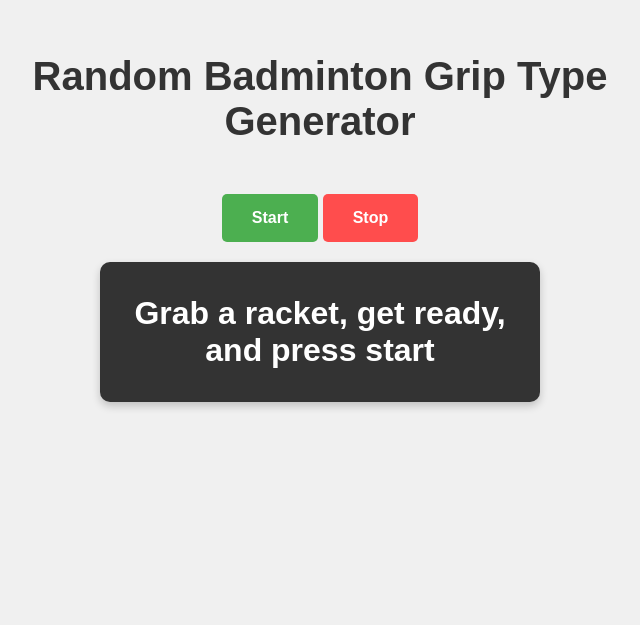
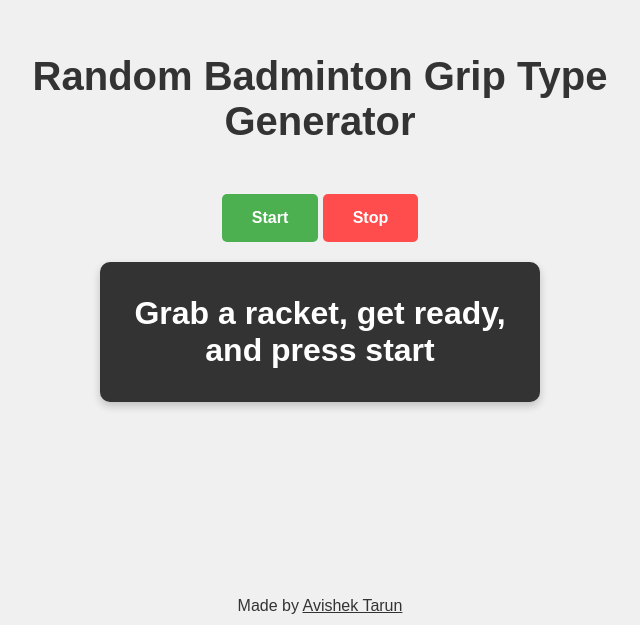
Before and after one commit to AvishekTarun/BadmintonGripRandomizer, a plain HTML site: page index.html in a window 1280 px wide. Shown: the part 175-800 px from the top of the page, without its empty margins (320-960 px from the left). Drawn offline with Linux system fonts and the light colour scheme.

Commit message:
Add files via upload

```diff
--- a/index.html
+++ b/index.html
@@ -15,4 +15,7 @@
     </div>
     <script src="script.js"></script>
 </body>
+<div class="footer">
+    Made by <a href="https://www.linkedin.com/in/avishektarun/" target="_blank">Avishek Tarun</a>
+</div>
 </html>
--- a/styles.css
+++ b/styles.css
@@ -77,3 +77,23 @@ button:hover {
         padding: 10px 20px;
     }
 }
+
+.footer {
+    position: fixed; /* Fixed position */
+    left: 0;
+    bottom: 0; /* Positioned at the bottom */
+    width: 100%; /* Full width */
+    text-align: center; /* Center align text */
+    font-size: 1em;
+    background-color: #f0f0f0; /* Background color, optional */
+    padding: 10px 0; /* Some padding */
+}
+
+.footer a {
+    text-decoration: underline;
+    color: #333;
+}
+
+.footer a:hover {
+    color: #4CAF50;
+}
```
